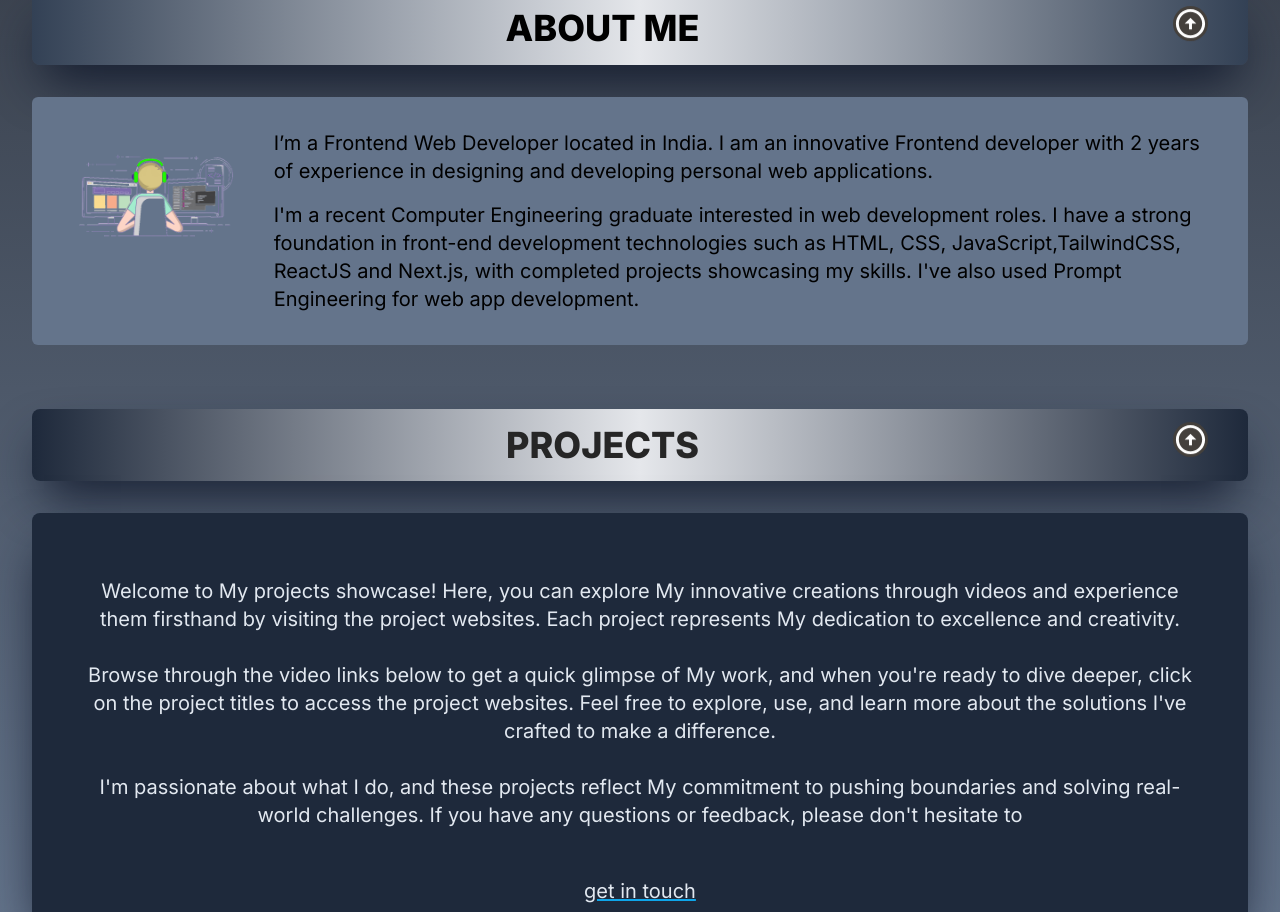
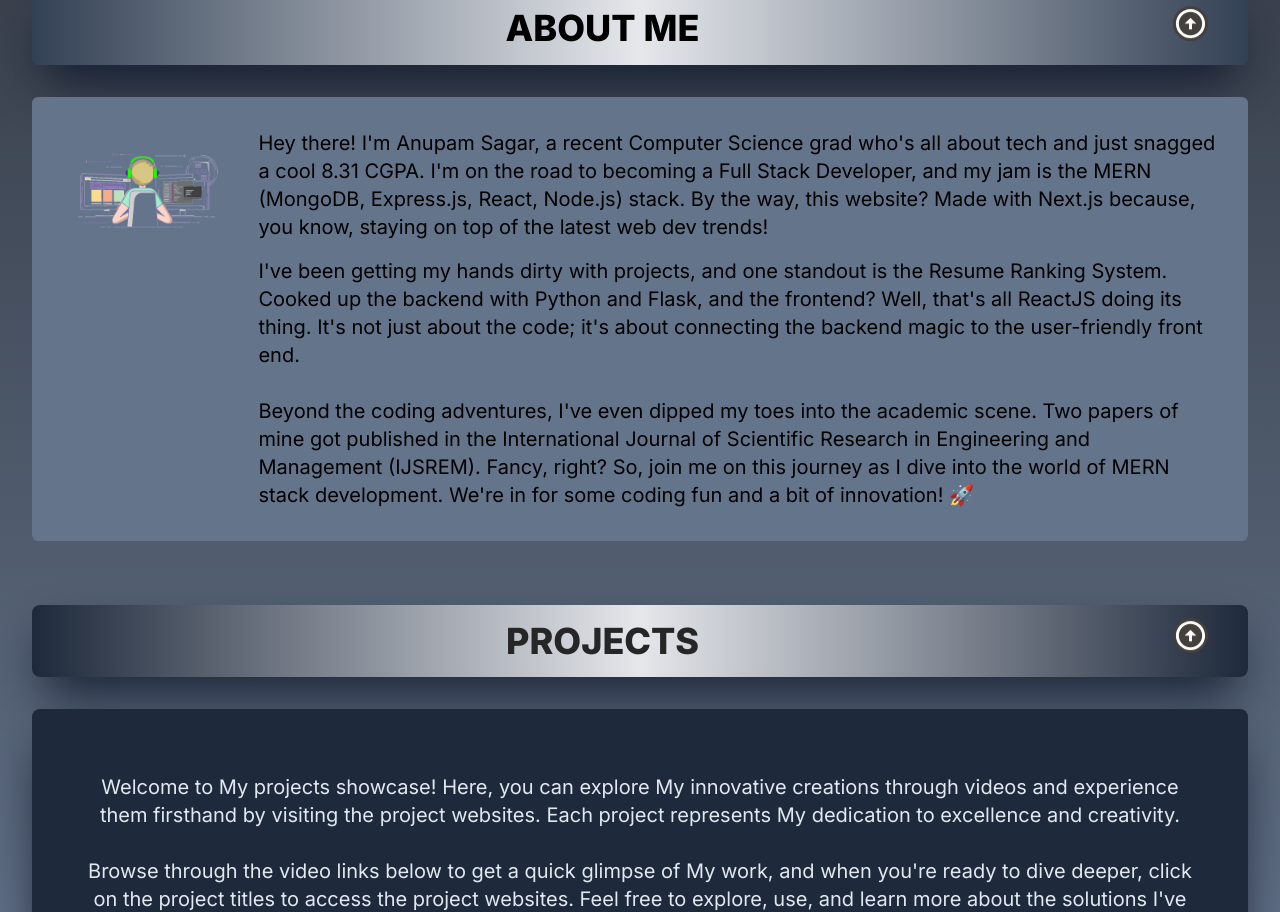
Before and after one commit to anupam1411/Deployed-Sites, a Next.js app: page / in a window 1280 px wide. Shown: the part 920-1832 px from the top of the page. Built offline with nearby package versions, Linux system fonts and the light colour scheme; what tailwindcss-animated would draw is missing.

Commit message:
about section changed

```diff
--- a/components/About.jsx
+++ b/components/About.jsx
@@ -31,16 +31,28 @@ function About() {
         </div>
         <div className="text-sm md:text-xl">
           <p className="mb-4">
-            I’m a Frontend Web Developer located in India. I am an innovative
-            Frontend developer with 2 years of experience in designing and
-            developing personal web applications.
+            Hey there! I'm Anupam Sagar, a recent Computer Science grad who's
+            all about tech and just snagged a cool 8.31 CGPA. I'm on the road to
+            becoming a Full Stack Developer, and my jam is the MERN (MongoDB,
+            Express.js, React, Node.js) stack. By the way, this website? Made
+            with Next.js because, you know, staying on top of the latest web dev
+            trends!
           </p>
           <p>
-            I'm a recent Computer Engineering graduate interested in web
-            development roles. I have a strong foundation in front-end
-            development technologies such as HTML, CSS, JavaScript,TailwindCSS,
-            ReactJS and Next.js, with completed projects showcasing my skills.
-            I've also used Prompt Engineering for web app development.
+            I've been getting my hands dirty with projects, and one standout is
+            the Resume Ranking System. Cooked up the backend with Python and
+            Flask, and the frontend? Well, that's all ReactJS doing its thing.
+            It's not just about the code; it's about connecting the backend
+            magic to the user-friendly front end.
+          </p>
+          <br />
+          <p>
+            Beyond the coding adventures, I've even dipped my toes into the
+            academic scene. Two papers of mine got published in the
+            International Journal of Scientific Research in Engineering and
+            Management (IJSREM). Fancy, right? So, join me on this journey as I
+            dive into the world of MERN stack development. We're in for some
+            coding fun and a bit of innovation! 🚀
           </p>
         </div>
       </div>
```
